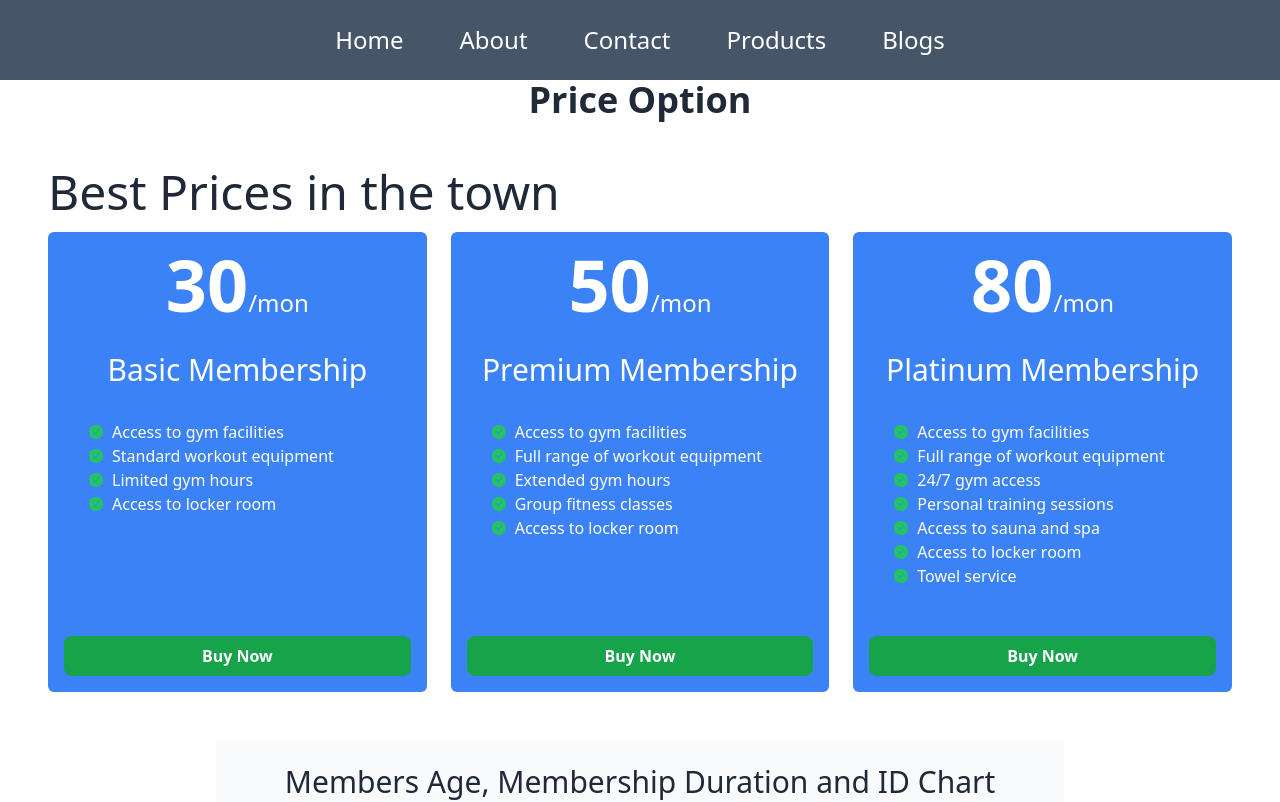
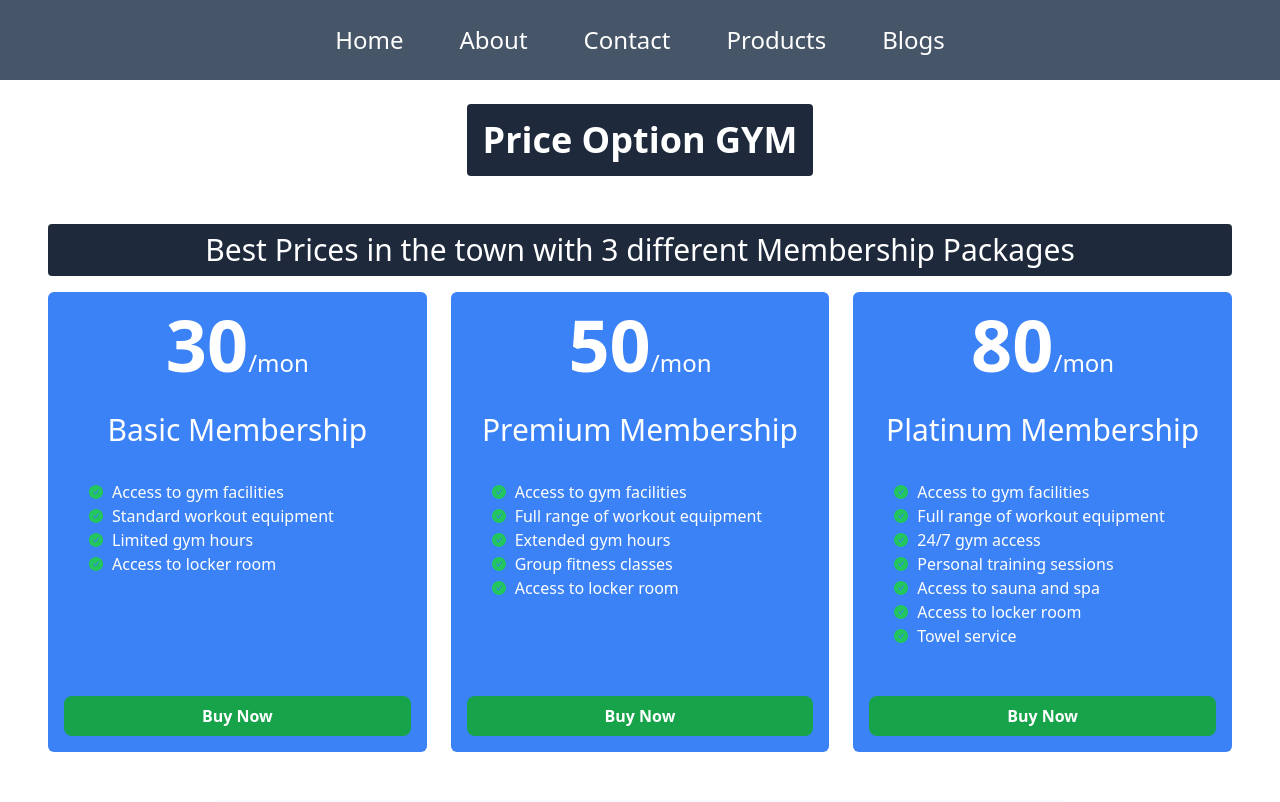
Before and after one commit to mirhimel012/Price-Option, a React (Vite) app: page / in a window 1280 px wide. Shown: the top 802 px of the page. Built offline with nearby package versions, Linux system fonts and the light colour scheme.

Commit message:
design modified

```diff
--- a/src/App.jsx
+++ b/src/App.jsx
@@ -10,7 +10,7 @@ function App() {
     <>
       {/* <DaisyNav></DaisyNav> */}
       <Navbar></Navbar>
-      <h1 className='text-4xl text-center font-bold'>Price Option</h1>
+      <h1 className='text-4xl text-center text-white font-bold w-fit m-auto rounded p-4 bg-slate-800 hover:bg-slate-600'>Price Option GYM</h1>
       <PriceOptions></PriceOptions>
       <Chart></Chart>
     </>
--- a/src/components/Navbar/Navbar.jsx
+++ b/src/components/Navbar/Navbar.jsx
@@ -16,7 +16,7 @@ const Navbar = () => {
       ];
 
     return (
-        <div className="bg-slate-600 p-4">
+        <div className="bg-slate-600 p-4 mb-6">
             <div className="md:hidden text-2xl text-white" onClick={() => setOpen(!open)}>
                 {
                     open === true ?
--- a/src/components/PriceOptions/PriceOptions.jsx
+++ b/src/components/PriceOptions/PriceOptions.jsx
@@ -45,7 +45,7 @@ const PriceOptions = () => {
 
     return (
         <div className="m-12">
-            <h2 className="text-3xl pb-4 md:text-5xl hover:text-blue-700">Best Prices in the town</h2>
+            <h2 className="text-2xl bg-slate-800 text-white my-4 rounded p-2 text-center md:text-3xl hover:text-blue-700">Best Prices in the town with 3 different Membership Packages</h2>
             <div className="grid md:grid-cols-3 gap-6">
                 {
                     priceOptions.map(option => <PriceOption key={option.id} option={option}></PriceOption>)
```
